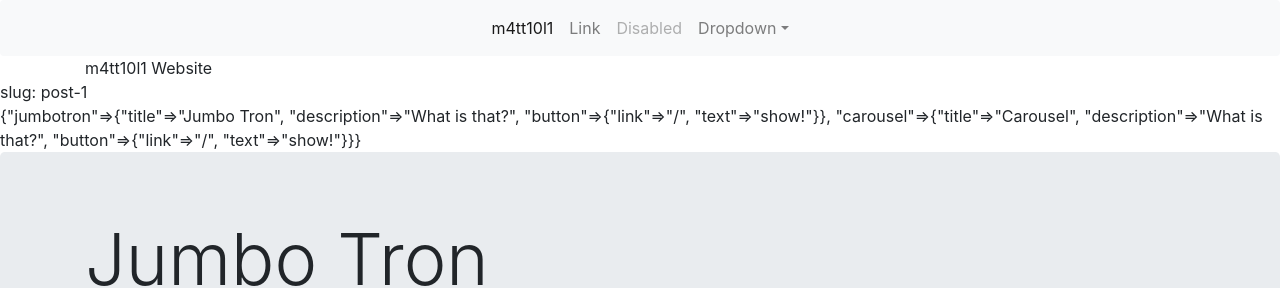
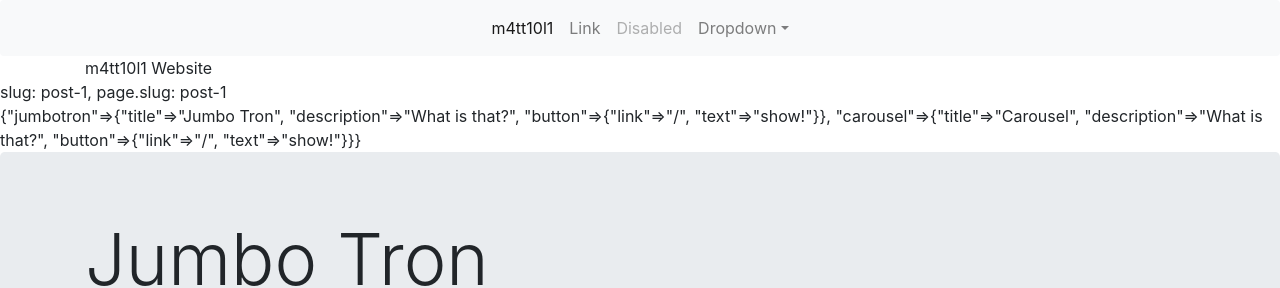
Before and after one commit to studiodiametrodev/m4tt10l1.github.io, a Jekyll site: the page built from _posts/2019-09-13-post-1.md, in a window 1280 px wide. Shown: the top 288 px of the page. Built offline with Jekyll 4.4.1, drawn with Linux system fonts in a browser that asks for light colours; our own code applies the rules of GitHub Pages for plain Markdown files.

Commit message:
Update jumbotron.html

```diff
--- a/_includes/jumbotron.html
+++ b/_includes/jumbotron.html
@@ -1,5 +1,5 @@
 {% assign jumbotron=include.params %}
-<div>slug: {{include.slug}}</div>
+<div>slug: {{include.slug}}, page.slug: {{page.slug}}</div>
 {{ site.data.builder["post-1"] }}
 <div class="jumbotron">
     <div class="container">
```
